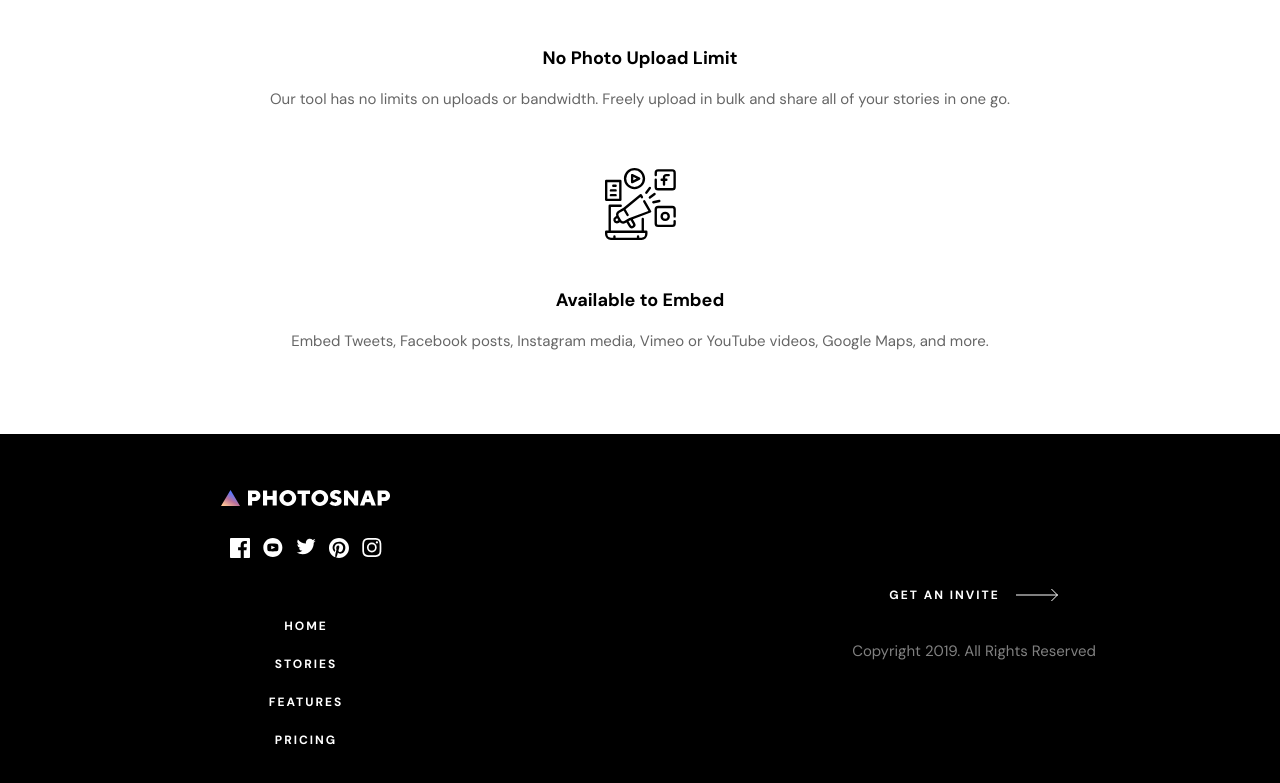
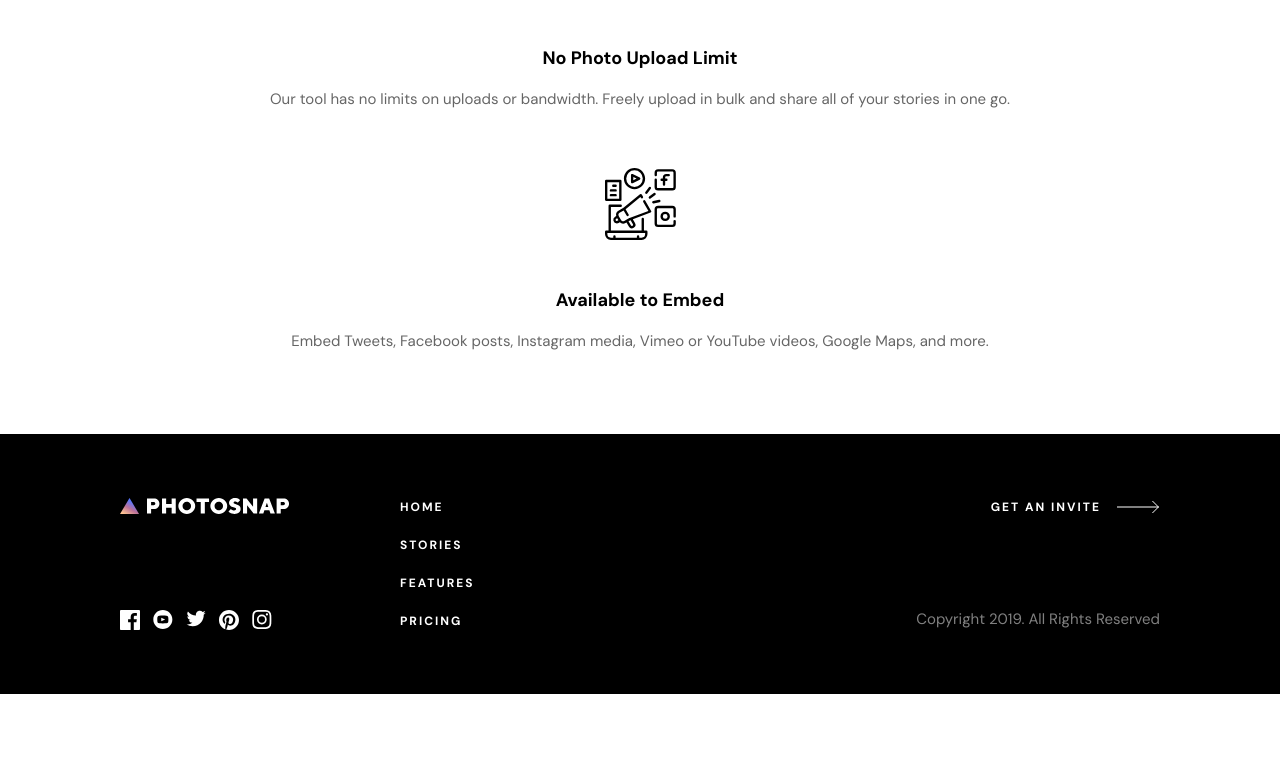
Before and after one commit to sophia-see/photosnap, a Next.js app: page / in a window 1280 px wide. Shown: the part 5583-6366 px from the top of the page. After the commit the page ends 6277 px from the top, so only its background shows below. Built offline with nearby package versions, Linux system fonts and the light colour scheme.

Commit message:
updated responsiveness footer

```diff
--- a/components/Footer.tsx
+++ b/components/Footer.tsx
@@ -16,7 +16,7 @@ const SOCIALS = [
 
 function SocialMediaLinks () {
   return (
-    <ul className='flex gap-[13px] mt-[32px] mb-[49px]'>
+    <ul className='flex gap-[13px] mt-[32px] mb-[49px] md:order-last md:mb-0'>
       {SOCIALS.map(social => (
         <li key={social}>
           <Image
@@ -51,11 +51,11 @@ const LINKS = [
   },
 ]
 
-function NavLinks () {
+function NavLinks ({className}: {className?: string}) {
   return (
-    <ul className='flex flex-col justify-center items-center'>
+    <ul className={`flex flex-col justify-center items-center md:flex-row md:gap-[26px] md:my-[32px] ${className || ""}`}>
       {LINKS.map(link => (
-        <Link href={link.path} className='py-[10px]'>
+        <Link href={link.path} className='py-[10px] lg:py-0'>
           <li className='uppercase font-bold text-[12px] tracking-[2px]'>
             {link.name}
           </li>
@@ -67,14 +67,17 @@ function NavLinks () {
 
 export default function Footer() {
   return (
-    <div className='w-full py-[56px] px-[32px] bg-black text-white flex flex-col items-center gap-[120px] md:flex-row md:justify-between'>
-      <div className='w-full flex flex-col items-center justify-center'>
-        <Logo isDarkMode={true}/>
-        <SocialMediaLinks />
-        <NavLinks />
+    <div className='w-full h-full py-[56px] px-[32px] md:py-[64px] md:px-[40px] lg:px-[80px] xl:px-[120px] bg-black text-white flex flex-col items-center gap-[120px] md:gap-0 md:flex-row md:justify-between md:items-stretch'>
+      <div className='flex gap-[110px]'>
+        <div className='w-fit flex flex-col items-center justify-center md:items-start lg:justify-between'>
+          <Logo isDarkMode={true}/>
+          <SocialMediaLinks />
+          <NavLinks className={`lg:hidden`}/>
+        </div>
+          <NavLinks className={`hidden lg:my-0 lg:flex lg:flex-col lg:gap-[20px] lg:items-start`}/>
       </div>
 
-      <div className='w-full flex flex-col md:justify-between gap-9 justify-center items-center'>
+      <div className='w-full md:flex-1 flex flex-col gap-9 justify-center items-center md:justify-between md:items-end'>
         <Button variant='secondary' mode='dark'>Get an invite</Button>
         <div className='text-white opacity-[50.25%] text-[15px]'>
           Copyright 2019. All Rights Reserved
```
